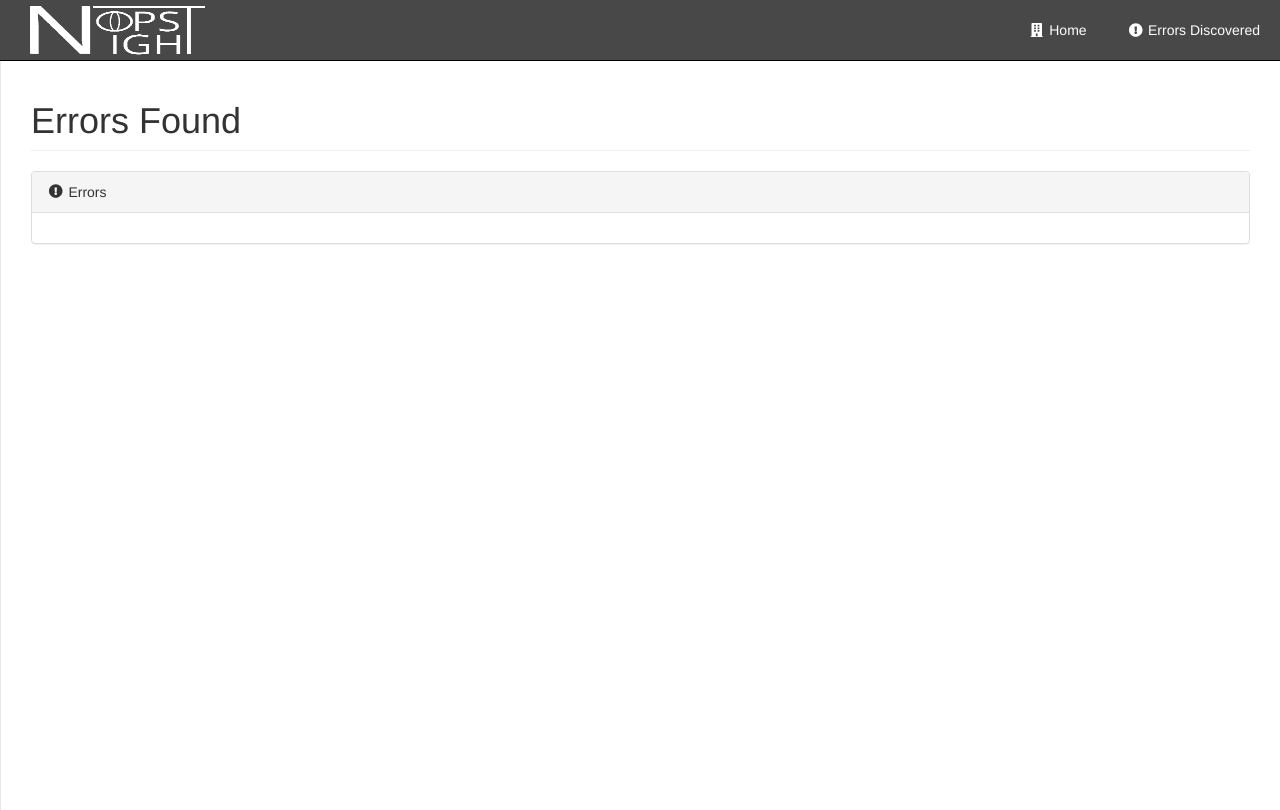
After one commit to CetaneChris/Eyes-Of-SMG, a PHP site: page /pages/error_reporting.php in a window 1280 px wide. The commit adds this page. Run offline with PHP 8.4, Linux system fonts and the light colour scheme; data that the repository does not hold is empty; some libraries are stand-ins or nearby versions.

Commit message:
Basic error reporting page

```diff
--- /dev/null
+++ b/pages/error_reporting.php
@@ -0,0 +1,30 @@
+<?php include_once ($_SERVER['DOCUMENT_ROOT'].'/pages/header.php');?>
+<title>Errors Found</title>
+<div id="page-wrapper">
+    <div class="row">
+        <div class="col-lg-12">
+            <h1 class="page-header">Errors Found</h1>
+        </div>
+        <!-- /.col-lg-12 -->
+    </div>
+    <!-- /.row -->
+    <div class="row">
+        <div class="col-lg-12">
+            <div class="panel panel-default">
+                <div class="panel-heading">
+                    <i class="fas fa-exclamation-circle fa-fw"></i> Errors
+                </div>
+                <div class="panel-body">
+
+                </div>
+            </div>
+        </div>
+        <!-- /.col-lg-12 -->
+    </div>
+    <!-- /.row -->
+</div>
+<!-- /#page-wrapper -->
+<?php
+//Standard call for dependencies
+include_once ($_SERVER['DOCUMENT_ROOT'].'/pages/footer.php');
+?>
--- a/pages/header.php
+++ b/pages/header.php
@@ -37,7 +37,7 @@ include_once ($_SERVER['DOCUMENT_ROOT'].'/class/all_classes.php');?>
 			<div class="collapse navbar-collapse">
 				<ul class="nav navbar-nav navbar-right">
 					<li><a href="/index.php"><i class="fa fa-building fa-fw"></i> Home</a></li>
-					<!-- <li><a href="/pages/newDevice.php"><i class="fas fa-video fa-fw"></i> Admin</a></li> -->
+					<li><a href="/pages/error_reporting.php"><i class="fas fa-exclamation-circle fa-fw"></i> Errors Discovered</a></li>
 	            </ul>
 	        </div>
             <!-- /.navbar-top-links -->
```
